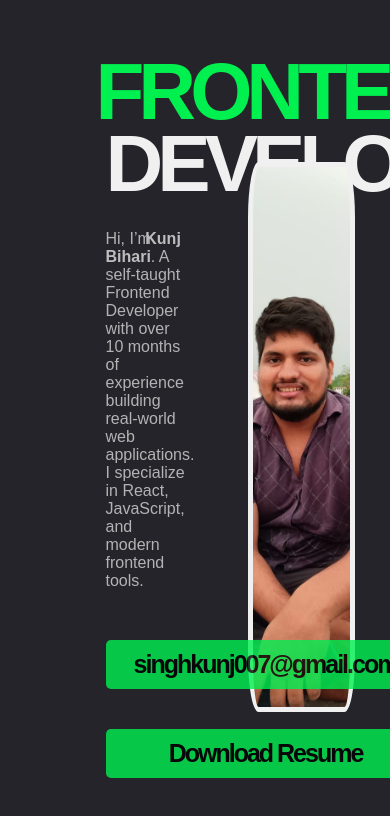
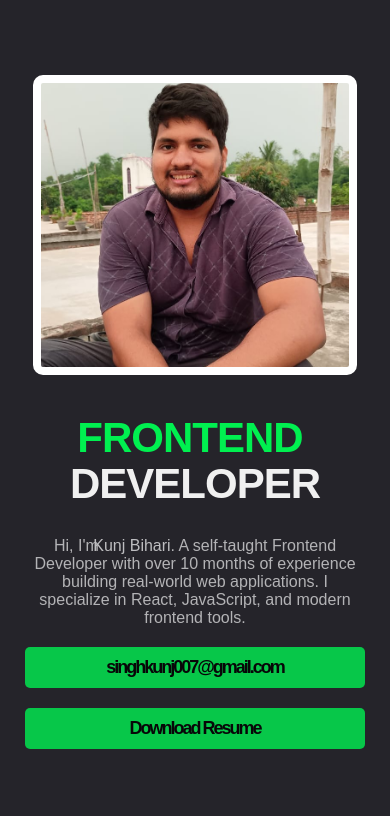
Before and after one commit to Bornstranger/Portfolio-kunj-bihari, a plain HTML site: page index.html in a window 390 px wide. Drawn offline with nearby package versions, Linux system fonts and the light colour scheme.

Commit message:
I have animated profile-img and made code mobile responsive

```diff
--- a/index.html
+++ b/index.html
@@ -1,14 +1,16 @@
 <!DOCTYPE html>
 <html lang="en">
+
 <head>
   <meta charset="UTF-8" />
-  <meta name="viewport" content="width=device-width, initial-scale=1.0"/>
+  <meta name="viewport" content="width=device-width, initial-scale=1.0" />
   <script src="https://cdn.jsdelivr.net/npm/tsparticles@3/tsparticles.bundle.min.js"></script>
 
   <link rel="stylesheet" href="style.css" />
   <link rel="shortcut icon" href="removedBC.png" type="image/x-icon">
   <title>Kunj Bihari Portfolio</title>
 </head>
+
 <body>
 
   <div id="tsparticles"></div>
@@ -22,7 +24,7 @@
       <div class="card-face card-front">
         <h1 class="animated-name">
           <span>K</span><span>U</span><span>N</span><span>J</span>
-            <span>&nbsp;</span>
+          <span class="mobile-view">&nbsp;</span>
           <span>B</span><span>I</span><span>H</span><span>A</span><span>R</span><span>I</span>
         </h1>
       </div>
@@ -33,25 +35,28 @@
         <div class="hero">
           <div class="info">
             <h1><span>Frontend</span> Developer</h1>
-                <p>Hi, I’m <span>Kunj Bihari</span>. A self-taught Frontend Developer with over 10 months of experience building        real-world web applications. I specialize in React, JavaScript, and modern frontend tools.     </p>
+            <p>Hi, I'm <span>Kunj Bihari</span>. A self-taught Frontend Developer with over 10 months of experience
+              building real-world web applications. I specialize in React, JavaScript, and modern frontend tools. </p>
 
             <h2>singhkunj007@gmail.com</h2>
             <h2>Download Resume</h2>
           </div>
 
-            <div class="profile-img"></div>
+          <div class="pic-contain">
+            <div class="tilt">
+              <div class="pic"></div>
+            </div>
           </div>
 
         </div>
 
-
       </div>
-
-
+    </div>
   </div>
 
   <script src="script.js"></script>
 
 
 </body>
+
 </html>
--- a/script.js
+++ b/script.js
@@ -5,3 +5,27 @@ window.addEventListener("load", () => {
     card.classList.add("flipped");
   }, 1500);
 });
+
+const profileImg = document.querySelector(".pic");
+const tiltContainer = document.querySelector(".pic-contain");
+const tiltInner = document.querySelector(".tilt");
+
+profileImg.addEventListener("mousemove", (e) => {
+  const rect = profileImg.getBoundingClientRect();
+  const x = e.clientX - rect.left; // mouse X within image
+  const y = e.clientY - rect.top; // mouse Y within image
+
+  const centerX = rect.width / 2;
+  const centerY = rect.height / 2;
+
+  const rotateX = -(y - centerY) / 10;
+  const rotateY = (x - centerX) / 10;
+
+  tiltInner.style.transform = `rotateX(${rotateX}deg) rotateY(${rotateY}deg)`;
+  profileImg.style.transform = `scale(1.05)`;
+});
+
+tiltContainer.addEventListener("mouseleave", () => {
+  tiltInner.style.transform = `rotateX(0) rotateY(0)`;
+  profileImg.style.transform = `scale(1)`; // reset zoom
+});
--- a/style.css
+++ b/style.css
@@ -4,12 +4,13 @@
   box-sizing: border-box;
 }
 
-html, body {
+html,
+body {
   height: 100%;
+  width: 100%;
   font-family: Arial, sans-serif;
   background-color: #191970;
 }
-
 
 /* Profile name animation */
 
@@ -17,20 +18,45 @@ html, body {
   display: inline-block;
   transform: translateY(-100px);
   opacity: 0;
+  text-align: center;
+  line-height: 1.1;
+  margin: 0 auto;
   animation: dropIn 0.5s forwards;
 }
 
-.animated-name span:nth-child(1) { animation-delay: 0.1s; }
-.animated-name span:nth-child(2) { animation-delay: 0.2s; }
-.animated-name span:nth-child(3) { animation-delay: 0.3s; }
-.animated-name span:nth-child(4) { animation-delay: 0.4s; }
-.animated-name span:nth-child(5) { animation-delay: 0.5s; }
-.animated-name span:nth-child(6) { animation-delay: 0.6s; }
-.animated-name span:nth-child(7) { animation-delay: 0.7s; }
-.animated-name span:nth-child(8) { animation-delay: 0.8s; }
-.animated-name span:nth-child(9) { animation-delay: 0.9s; }
-.animated-name span:nth-child(10) { animation-delay: 1s; }
-.animated-name span:nth-child(11) { animation-delay: 1.1s; }
+.animated-name span:nth-child(1) {
+  animation-delay: 0.1s;
+}
+.animated-name span:nth-child(2) {
+  animation-delay: 0.2s;
+}
+.animated-name span:nth-child(3) {
+  animation-delay: 0.3s;
+}
+.animated-name span:nth-child(4) {
+  animation-delay: 0.4s;
+}
+.animated-name span:nth-child(5) {
+  animation-delay: 0.5s;
+}
+.animated-name span:nth-child(6) {
+  animation-delay: 0.6s;
+}
+.animated-name span:nth-child(7) {
+  animation-delay: 0.7s;
+}
+.animated-name span:nth-child(8) {
+  animation-delay: 0.8s;
+}
+.animated-name span:nth-child(9) {
+  animation-delay: 0.9s;
+}
+.animated-name span:nth-child(10) {
+  animation-delay: 1s;
+}
+.animated-name span:nth-child(11) {
+  animation-delay: 1.1s;
+}
 
 @keyframes dropIn {
   0% {
@@ -43,13 +69,36 @@ html, body {
   }
 }
 
+.mobile-view {
+  display: inline-block;
+}
+
+@media (max-width: 768px) {
+
+  .animated-name {
+    display: flex;
+    flex-wrap: wrap;
+    justify-content: center;
+    align-items: center;
+    text-align: center;
+  }
+
+  .mobile-view {
+    display: block;
+    width: 100%;
+    height: 0;
+    text-align: center;
+  }
+}
+
 
 /* Card wrapper with perspective */
 .card-wrapper {
   width: 100vw;
-  height: 100vh;
+  height: 100%;
   perspective: 1200px;
-  overflow: hidden;
+  height: auto;
+  min-height: 100vh;
 }
 
 /* Flip card */
@@ -59,6 +108,12 @@ html, body {
   position: relative;
   transition: transform 1s ease-in-out;
   transform-style: preserve-3d;
+  min-height: 100vh;
+}
+
+.card-wrapper,
+.card {
+  height: 100vh;
 }
 
 /* Flip class triggers rotation */
@@ -77,6 +132,8 @@ html, body {
   align-items: center;
   flex-direction: column;
   padding: 40px;
+  flex: 1 1 auto;
+  overflow: hidden;
 }
 
 /* Front: Loader */
@@ -92,14 +149,16 @@ html, body {
   color: #333;
   transform: rotateY(180deg);
   text-align: center;
+  height: 100%;
 }
-
 
 /* Main Content */
 
 .main-content {
   background-color: rgba(39, 38, 38, 0.932);
   color: #f0f0f0;
+  position: relative;
+  height: 100vh;
 }
 
 .hero {
@@ -138,8 +197,8 @@ html, body {
   margin-bottom: 50px;
 }
 
-.info > p  span {
-  font-weight: 900 !important;
+.info > p span {
+  font-weight: 100 !important;
   opacity: 1 !important;
   color: white !important;
 }
@@ -155,15 +214,88 @@ html, body {
   border-radius: 5px;
   opacity: 0.8;
   letter-spacing: -2px;
+  cursor: pointer;
 }
 
-.profile-img {
-  background-color: rgb(0, 240, 80);
-  background-image: url('profile.jpg');
+.pic-contain {
+  perspective: 1200px;
+  width: 30%;
+  height: 550px;
+}
+
+.tilt {
+  width: 100%;
+  height: 100%;
+  transition: transform 0.2s ease;
+  transform-style: preserve-3d;
+  will-change: transform;
+}
+
+.pic {
+  background-image: url(profile.jpg);
+  width: 100%;
+  height: 550px;
   background-size: cover;
   background-position: center;
-  width: 38%;
-  height: 550px;
-  border-radius: 10%;
-  border: 5px solid #f0f0f0;
+  border: 8px solid white;
+  border-radius: 10px;
+  transition: transform 0.3s ease-in-out;
+  cursor: pointer;
 }
+
+.pic:hover {
+  transform: scale(1.05);
+}
+
+/* Mobile Styles */
+@media (max-width: 768px) {
+  .main-content {
+    padding-top: 40px;
+    padding-left: 0;
+    padding-right: 0;
+  }
+
+  .hero {
+    flex-direction: column-reverse;
+    width: 100%;
+    padding: 20px 15px;
+    margin: 0 auto;
+    gap: 40px;
+    justify-content: center;
+    align-items: center;
+  }
+
+  .info {
+    width: 100%;
+    padding: 0 10px;
+    text-align: center;
+  }
+
+  .info h1 {
+    font-size: 42px;
+    line-height: 1.1;
+    letter-spacing: -1px;
+  }
+
+  .info p {
+    font-size: 16px;
+    margin-bottom: 20px;
+  }
+
+  .info h2 {
+    width: 100%;
+    font-size: 18px;
+    margin-bottom: 20px;
+  }
+
+  .pic-contain {
+    width: 90%;
+    height: auto;
+  }
+
+  .pic {
+    height: 300px;
+    background-size: cover;
+    background-repeat: no-repeat;
+  }
+}
```
Lines whose indentation alone changed are shown as unchanged.
